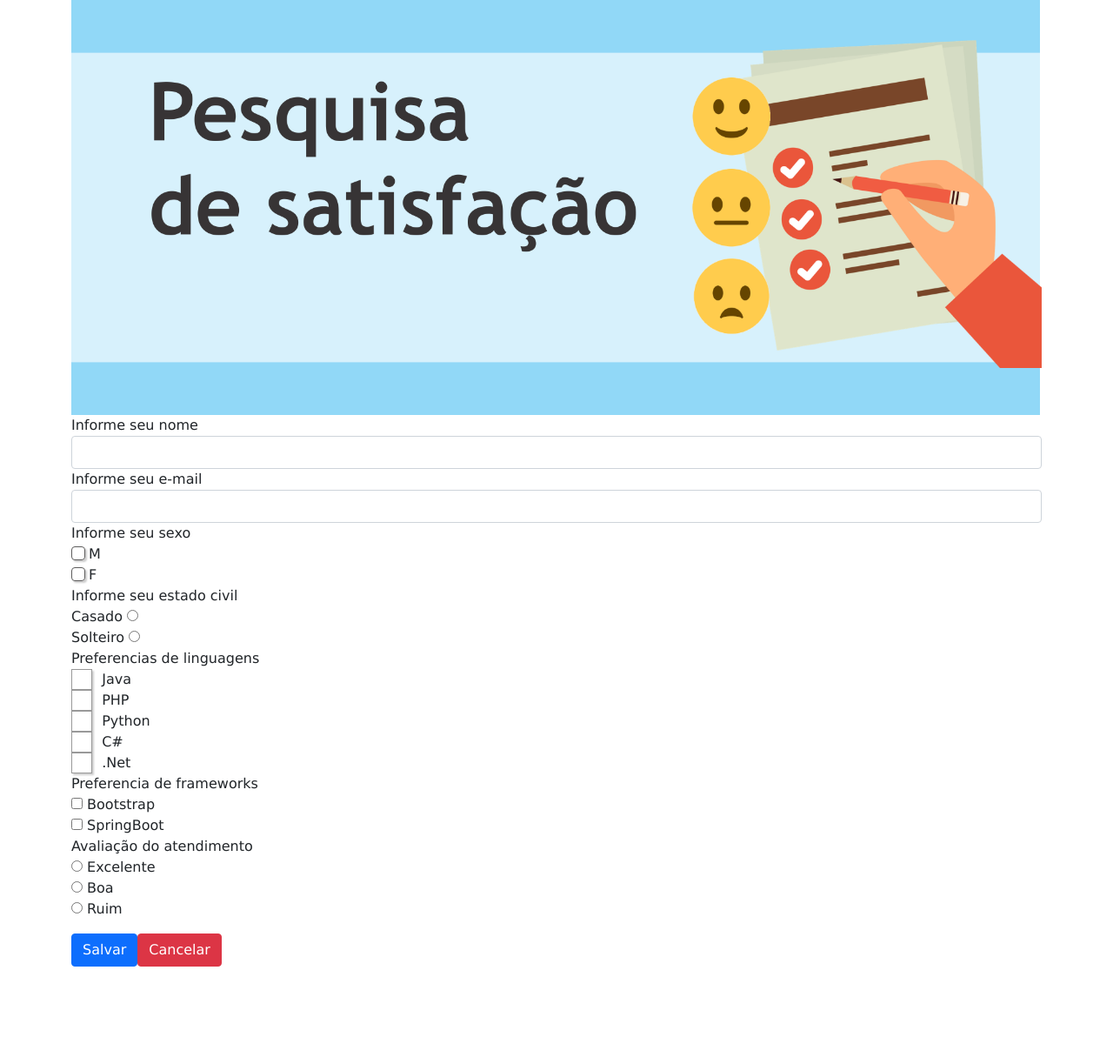
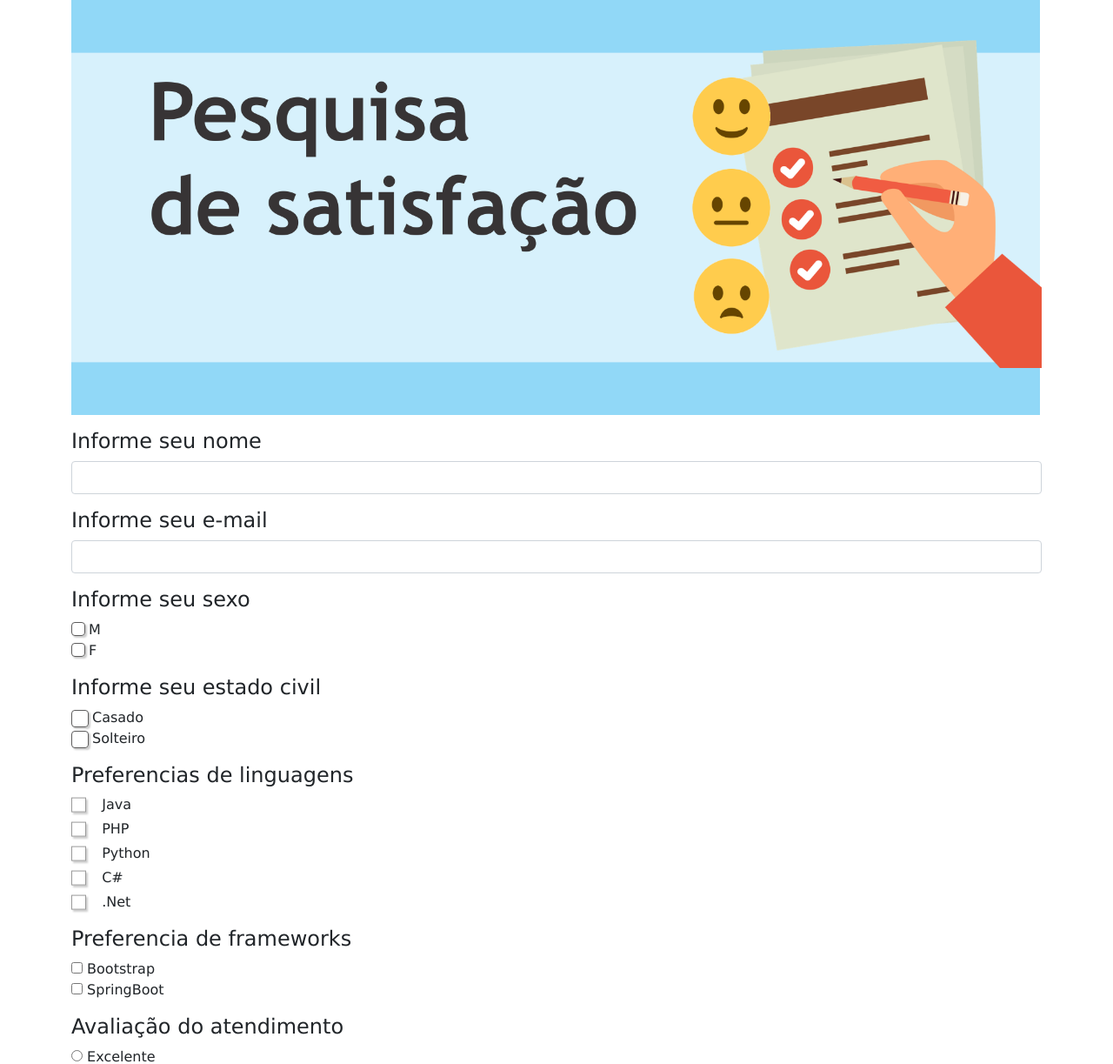
Before and after one commit to mackristofer/aulacheckradiobutton, a plain HTML site: page index.html in a window 1280 px wide. Shown: the top 1223 px of the page at 87% size. Before the commit the page ends 1111 px from the top, so only its background shows below. Drawn offline with nearby package versions, Linux system fonts and the light colour scheme.

Commit message:
CSS radio e check

```diff
--- a/css/styles.css
+++ b/css/styles.css
@@ -6,32 +6,26 @@
     height: 100%;
 }
 
-.checkbox {
+.checkbox-lang {
     display: block;
   }
-  .checkbox input {
-    border: 0;
-    clip: rect(0 0 0 0);
-    height: 1px;
-    margin: -1px;
-    overflow: hidden;
-    padding: 0;
-    position: absolute;
-    width: 1px;
+  .checkbox-lang input {
+    display:none;
   }
-  .checkbox label {
+  .checkbox-lang label {
     position: relative;
     padding-left: 2.2em;
     display: inline-block;
+    cursor: pointer;
   }
-  .checkbox label::before {
+  .checkbox-lang label::before {
     content: "";
     display: inline-block;
     vertical-align: middle;
-    height: 1.5em;
-    width: 1.5em;
+    height: 1.05em;
+    width: 1.05em;
     background: #FFF;
-    margin-right: 0.5em;
+    margin-right: 0.05em;
     border: 1px solid #999;
     box-shadow: 2px 2px 2px rgba(0, 0, 0, 0.2);
     transition: all 0.2s ease;
@@ -40,36 +34,36 @@
     left: 0;
     transform: translate(0, -50%);
   }
-  .checkbox label::after {
+  .checkbox-lang label::after {
     content: "\2713";
     position: absolute;
     top: 50%;
-    left: 0.75em;
+    left: 0.60em;
     transform: translate(-50%, -50%);
     font-size: 1em;
     color: #FFF;
     opacity: 0;
     transition: all 0.2s ease;
   }
-  .checkbox label:focus::before, .checkbox label:hover::before {
-    background: #DDD;
+  .checkbox-lang label:focus::before, .checkbox-lang label:hover::before {
+    background: rgb(174, 205, 241);
   }
-  .checkbox input:checked + label::before {
-    background: #ff7212;
-    border-color: #ff7212;
+  .checkbox-lang input:checked + label::before {
+    background: #0619c7;
+    border-color: #0619c7;
   }
-  .checkbox input:checked + label::after {
+  .checkbox-lang input:checked + label::after {
     opacity: 1;
   }
 
-.exemplo2 input{
+.sexo input{
     display:none; /* Esconde os inputs */
 }
 
-.exemplo2 label {
+.sexo label {
     cursor: pointer;
 }
-.exemplo2 input + label:before{
+.sexo input + label:before{
     border: 1px solid #5D5C5C;
     content: "\00a0";
     display: inline-block;
@@ -84,13 +78,61 @@
     transition: all 0.2s ease;
 }
 
-.exemplo2 input:checked + label:before {
+.sexo input:checked + label:before {
     background: #bdbcba;
     color: #FFF;
     content: "\2713";
     text-align: center;
 }
 
-.exemplo2 input:checked + label:after {
+.sexo input:checked + label:after {
     font-weight: bold;
 }
+
+.estado-civil input{
+    display:none; /* Esconde os inputs */
+}
+
+.estado-civil label {
+    cursor: pointer;
+}
+.estado-civil input + label:before{
+    border: 1px solid #5D5C5C;
+    content: "\00a0";
+    display: inline-block;
+    font: 16px/1em sans-serif;
+    height: 20px;
+    margin: 0 .25em 0 0;
+    padding:0;
+    vertical-align: center;
+    width: 20px;
+    border-radius:4px;
+    box-shadow: 2px 2px 2px rgba(0, 0, 0, 0.2);
+    transition: all 0.2s ease;
+}
+
+.estado-civil input:checked + label::before {
+    background: #bdbcba;
+    color: #FFF;
+    content: "\2713";
+    text-align: center;
+}
+
+.estado-civil input:checked + label::after {
+    font-weight: bold;
+}
+
+.estado-civil label:before + input{
+    border: 1px solid #5D5C5C;
+    content: "\00a0";
+    display: inline-block;
+    font: 16px/1em sans-serif;
+    height: 20px;
+    margin: 0 .25em 0 0;
+    padding:0;
+    vertical-align: center;
+    width: 20px;
+    border-radius:4px;
+    box-shadow: 2px 2px 2px rgba(0, 0, 0, 0.2);
+    transition: all 0.2s ease;
+}
--- a/index.html
+++ b/index.html
@@ -20,66 +20,66 @@
         <div class="topo-container">
             <img src="img/pesquisa.png" alt="Pesquisa">
         </div>
-        <div class="form-container">
+        <div class="form-container mt-3">
             <div class="form-group">
-                <label for="text">Informe seu nome</label>
-                <input type="text" class="form-control"/>
+                <label for="nome"><h4>Informe seu nome</h4></label>
+                <input type="text" id="nome" class="form-control"/>
             </div>
-            <div class="form-group">
-                <label for="html">Informe seu e-mail</label>
-                <input type="text" class="form-control"/>
+            <div class="form-group mt-3">
+                <label for="email"><h4>Informe seu e-mail</h4></label>
+                <input type="text" id="email" class="form-control"/>
             </div>
-            <div class="form-group">
-                <label>Informe seu sexo</label>
+            <div class="form-group mt-3">
+                <label><h4>Informe seu sexo</h4></label>
                 <div>
-                    <div class="exemplo2">
+                    <div class="sexo">
                         <input type="radio" name="sexo" id="m" value="0" class=""/>
                         <label for="m">M</label>
                     </div>
-                    <div class="exemplo2">
+                    <div class="sexo">
                         <input type="radio" name="sexo" value="1" id="f" class=""/>
                         <label for="f">F</label>
                     </div>
                 </div>
             </div>
-            <div class="form-group">
-                <label>Informe seu estado civil</label>
+            <div class="form-group mt-3">
+                <label><h4>Informe seu estado civil</h4></label>
                 <div>
-                    <div>
+                    <div class="estado-civil">
+                        <input type="radio" name="ec" id="casado" value="C" class=""/>
                         <label for="casado">Casado</label>
-                        <input type="radio" name="ec" value="C" class=""/>
                     </div>
-                    <div>
+                    <div class="estado-civil">
+                        <input type="radio" name="ec" value="S" id="solteiro" class=""/>
                         <label for="solteiro">Solteiro</label>
-                        <input type="radio" name="ec" value="S" class=""/>
                     </div>
                 </div>
             </div>
-            <div class="form-group">
-                <label>Preferencias de linguagens</label>
-                <div class="checkbox">
+            <div class="form-group mt-3">
+                <label><h4>Preferencias de linguagens</h4></label>
+                <div class="checkbox-lang">
                     <input type="checkbox" id="chk1" name="java" value="java" class="checkbox"/>
                     <label for="chk1">Java</label>
                 </div>
-                <div class="checkbox">
+                <div class="checkbox-lang mt-1">
                     <input type="checkbox" id="chk2" name="php" value="php" class=""/>
                     <label for="chk2">PHP</label>
                 </div>
-                <div class="checkbox">
+                <div class="checkbox-lang mt-1">
                     <input type="checkbox" id="chk3" name="python" value="python" class=""/>
                     <label for="chk3">Python</label>
                 </div>
-                <div class="checkbox">
+                <div class="checkbox-lang mt-1">
                     <input type="checkbox" id="chk4" name="c" value="c" class=""/>
                     <label for="chk4">C#</label>
                 </div>
-                <div class="checkbox">
+                <div class="checkbox-lang mt-1">
                     <input type="checkbox" id="chk5" name="net" value="net" class=""/>
                     <label for="chk5">.Net</label>
                 </div>
             </div>
-            <div class="form-group">
-                <label>Preferencia de frameworks</label>
+            <div class="form-group mt-3">
+                <label><h4>Preferencia de frameworks</h4></label>
                 <div>
                     <input type="checkbox" name="bootstrap" value="bootstrap" class=""/>
                     <label>Bootstrap</label>
@@ -89,8 +89,8 @@
                     <label>SpringBoot</label>
                 </div>
             </div>
-            <div class="form-group">
-                <label>Avaliação do atendimento</label>
+            <div class="form-group mt-3">
+                <label><h4>Avaliação do atendimento</h4></label>
                 <div>
                     <input type="radio" name="aa" value="boa" class=""/>
                     <label>Excelente</label>
```
